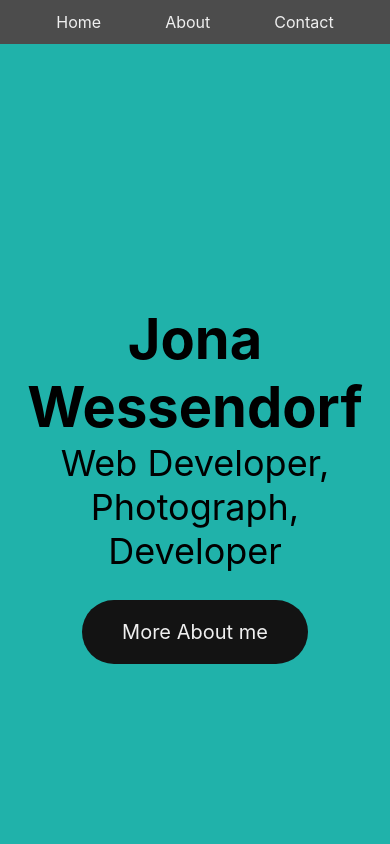
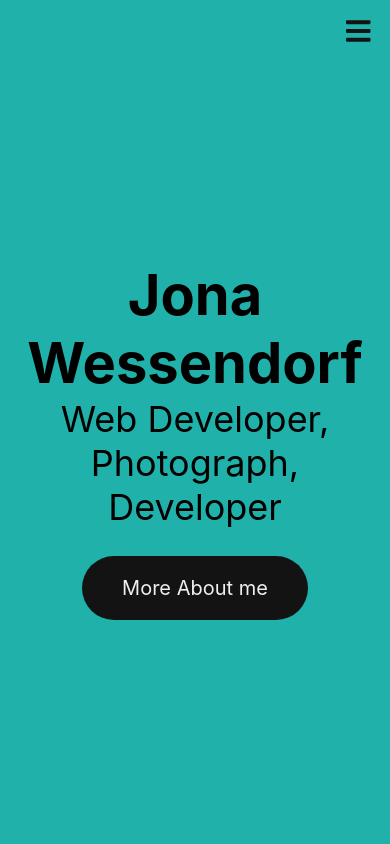
Before and after one commit to JonaWe/portfolio-website, a Next.js app: page / in a window 390 px wide. Shown: the top 844 px of the page. Built offline with nearby package versions, Linux system fonts and the light colour scheme.

Commit message:
makes navbar responsive

```diff
--- a/components/Navbar/Navbar.elements.js
+++ b/components/Navbar/Navbar.elements.js
@@ -1,17 +1,64 @@
+import { FontAwesomeIcon } from '@fortawesome/react-fontawesome';
 import styled from 'styled-components';
+import Link from 'next/link';
 
 export const Nav = styled.nav`
-  position: sticky;
+  position: fixed;
+  width: 100%;
   left: 0;
   top: 0;
   z-index: 100;
   ${'' /* background: ${({ theme }) => theme.backgroundPrimary}; */}
   background: rgba(0, 0, 0, 0.7);
   color: ${({ theme }) => theme.fontColorPrimary};
+  box-shadow: 0 2px 10px 0 rgba(0, 0, 0, 0.35);
   list-style-type: none;
   display: flex;
   justify-content: center;
   column-gap: 1em;
+
+  @media screen and (max-width: 480px) {
+    background: none;
+    box-shadow: none;
+  }
+`;
+
+export const MobileMenu = styled.div`
+  display: none;
+
+  @media screen and (max-width: 480px) {
+    display: grid;
+    grid-template-columns: 1fr;
+    justify-content: center;
+    align-items: center;
+    text-align: center;
+    height: 100vh;
+    width: 100vw;
+    top: 0;
+    left: 0;
+    position: absolute;
+    background: ${({ theme }) => theme.fontColorAccent};
+    z-index: 9999;
+  }
+`;
+
+export const MobileIcon = styled(FontAwesomeIcon)`
+  display: none;
+
+  @media screen and (max-width: 480px) {
+    display: block;
+    position: absolute;
+    top: 0;
+    right: 0;
+    margin: 2vh 5vw 0 0;
+    font-size: 1.75em;
+    color: ${({ theme }) => theme.backgroundPrimary};
+  }
+`;
+
+export const MobileLinkItem = styled(Link)`
+  color: ${({ theme }) => theme.backgroundPrimary};
+  background: red;
 `;
 
 export const Item = styled.li`
@@ -31,4 +78,7 @@ export const BlockLink = styled.a`
   &:active {
     border: red;
   }
+  @media screen and (max-width: 480px) {
+    display: none;
+  }
 `;
--- a/components/Navbar/index.js
+++ b/components/Navbar/index.js
@@ -1,9 +1,24 @@
+import { useState } from 'react';
 import LinkItem from './LinkItem';
-import { Nav } from './Navbar.elements';
+import { MobileMenu, MobileIcon, MobileLinkItem, Nav } from './Navbar.elements';
+import { faBars, faTimes } from '@fortawesome/free-solid-svg-icons';
 
 export default function Navbar() {
+  const [mobileMenuOpen, setMobileMenuOpen] = useState(false);
   return (
     <Nav>
+      <MobileIcon icon={faBars} onClick={() => setMobileMenuOpen(true)} />
+      {mobileMenuOpen ? (
+        <MobileMenu>
+          {navElements.map(({ name, link }) => (
+            <MobileLinkItem href={link} key={name}>
+              <a>{name}</a>
+            </MobileLinkItem>
+          ))}
+          <MobileIcon icon={faTimes} onClick={() => setMobileMenuOpen(false)} />
+        </MobileMenu>
+      ) : null}
+
       {navElements.map(({ name, link }) => (
         <LinkItem key={link} content={name} href={link} />
       ))}
@@ -14,14 +29,14 @@ export default function Navbar() {
 export const navElements = [
   {
     name: 'Home',
-    link: '/home',
+    link: '#home',
   },
   {
     name: 'About',
-    link: '/about',
+    link: '#about',
   },
   {
     name: 'Contact',
-    link: '/contact',
+    link: '#contact',
   },
 ];
--- /dev/null
+++ b/pages/jona/index.js
@@ -0,0 +1,3 @@
+export default function Jona() {
+  return <h1>Jona</h1>;
+}
```
